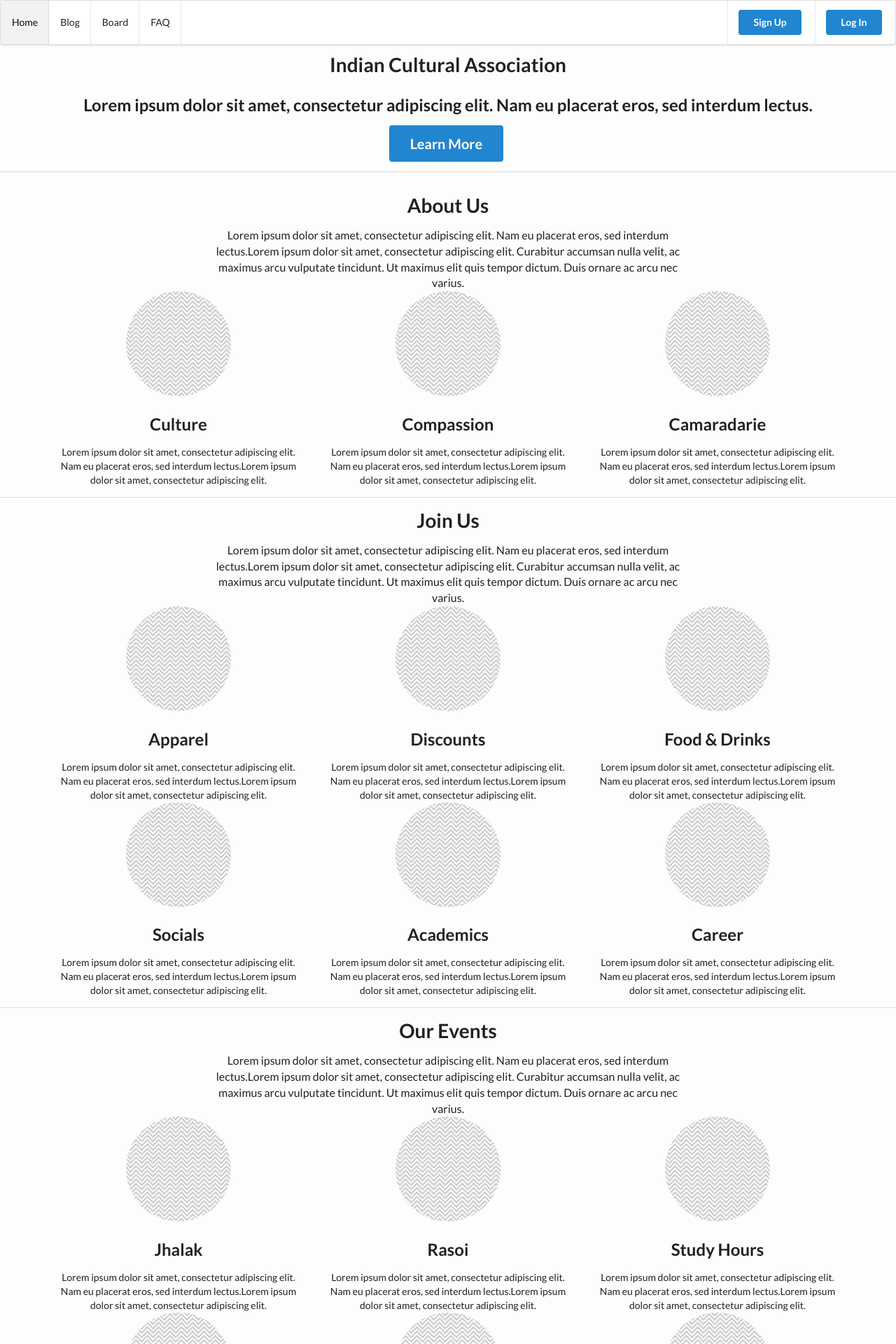
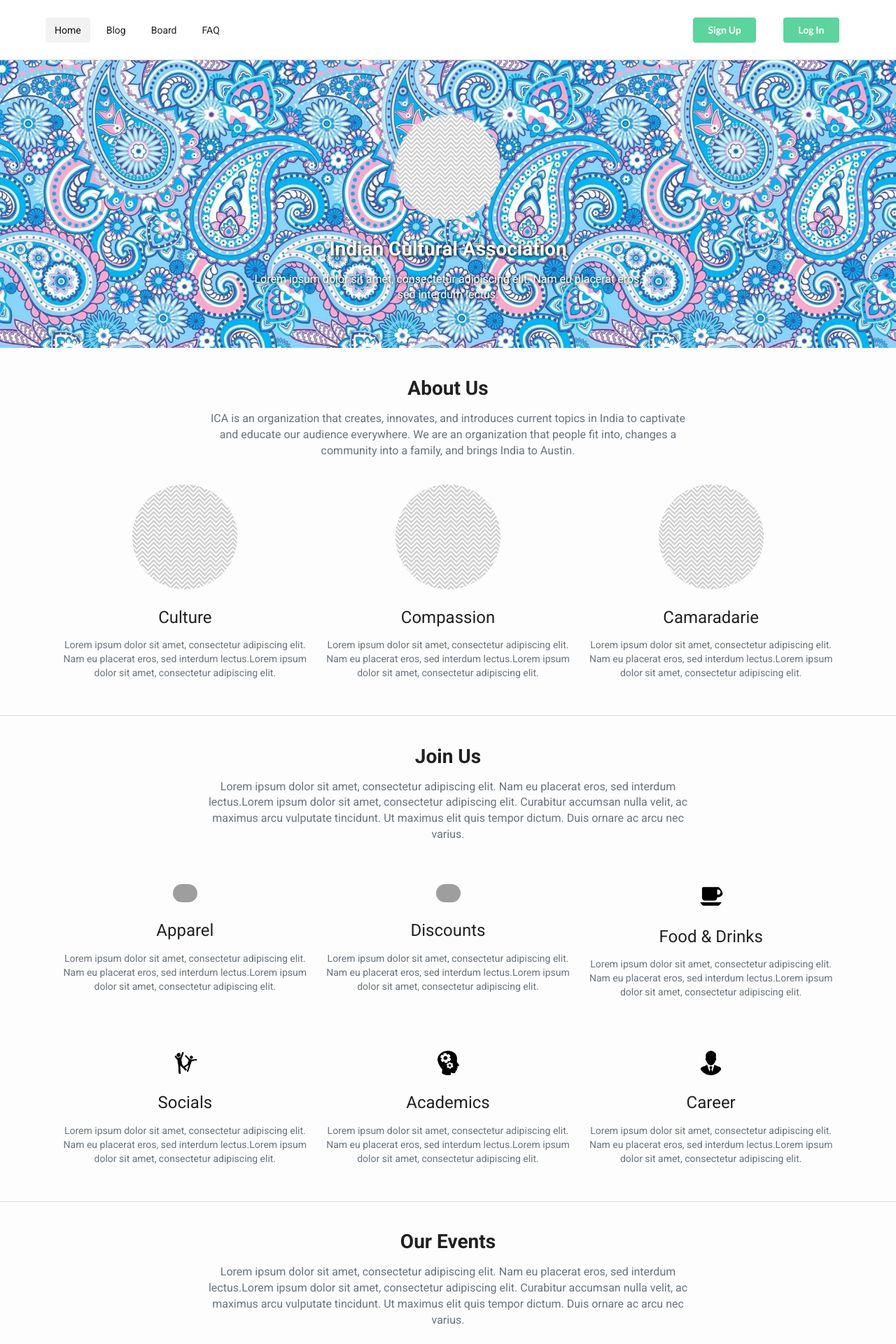
Before and after one commit to texas-ica/texas-ica.com, a Flask app: page / in a window 1280 px wide. Shown: the top 1920 px of the page at 70% size. Run offline with Flask 2, Linux system fonts and the light colour scheme; style sheets or scripts are compiled from the project's sources; some libraries are stand-ins or nearby versions; grey boxes are pictures that could not be loaded.

Commit message:
designed all website pages

```diff
--- a/ica/static/scss/_colors.scss
+++ b/ica/static/scss/_colors.scss
@@ -7,6 +7,9 @@ $medium-gray: #6A737D;
 $dark-gray: #4E4E4E;
 
 $medium-aquamarine: #5DD39E;
+$steel-blue: #348AA7;
+$vivid-cerulean: #00A8E8;
+
 $dark-aquamarine: #31A973;
-$steel-blue: #348AA7;
 $dark-steel-blue: #186680;
+$dark-vivid-cerulean: #007099;
--- a/ica/static/scss/base.scss
+++ b/ica/static/scss/base.scss
@@ -1,7 +1,20 @@
 @import 'colors';
+
+* {
+    font-family: "Roboto", sans-serif;
+}
 
 body {
     background-color: $transparent-gray;
+}
+
+a {
+    color: $vivid-cerulean;
+    transition: all 0.1s linear;
+}
+
+a:hover {
+    color: $dark-vivid-cerulean;
 }
 
 .ui.button {
@@ -14,3 +27,34 @@ body {
     background-color: $dark-aquamarine;
     color: $white;
 }
+
+.ui.primary.button {
+    background-color: $medium-aquamarine;
+    color: $white;
+    transition: all 0.1s linear;
+}
+
+.ui.primary.button:hover {
+    background-color: $dark-aquamarine;
+    color: $white;
+}
+
+#nav {
+    border-radius: 0;
+    box-shadow: none;
+    padding: 1% 5%;
+    background: $white;
+    border: 1px solid $white;
+    border-bottom: 1px solid $light-gray;
+
+    a.item {
+        border-left: none;
+        border-right: none;
+    }
+}
+
+.ui.footer {
+    padding: 2% 0%;
+    background-color: $white;
+    box-shadow: 0px 500px 0px 500px $white;
+}
--- /dev/null
+++ b/ica/static/scss/website.scss
@@ -0,0 +1,126 @@
+@import 'colors';
+
+h1, h2, h3, h4, h5 {
+    font-family: "Roboto", sans-serif;
+}
+
+.ui.header {
+    font-family: "Roboto", sans-serif;
+}
+
+#jumbotron {
+    background-image: url("../img/tapestry.jpeg");
+    background-size: cover;
+}
+
+#banner {
+    padding: 5%;
+
+    .ui.header, p {
+        color: $white;
+        text-shadow: 1px 1px 5px $black;
+    }
+}
+
+#about {
+    margin-top: 2%;
+
+    h2 {
+        font-weight: 400;
+    }
+
+    p {
+        color: $medium-gray;
+    }
+
+    .grid {
+        margin: 2% 0%;
+    }
+}
+
+#join {
+    margin-top: 2%;
+
+    h2 {
+        font-weight: 400;
+    }
+
+    p {
+        color: $medium-gray;
+    }
+
+    .row {
+        margin: 2% 0%;
+    }
+
+    .grid {
+        margin: 2% 0%;
+        margin-bottom: 0;
+    }
+}
+
+#events {
+    margin-top: 2%;
+
+    h2 {
+        font-weight: 400;
+    }
+
+    p {
+        color: $medium-gray;
+    }
+
+    .row {
+        margin: 2% 0%;
+    }
+
+    .grid {
+        margin: 2% 0%;
+        margin-bottom: 0;
+    }
+}
+
+#contact {
+    margin-top: 2%;
+
+    h2 {
+        font-weight: 400;
+    }
+
+    p {
+        color: $medium-gray;
+    }
+}
+
+#blog {
+    margin-top: 2%;
+
+    p {
+        color: $medium-gray;
+    }
+
+    .post {
+        margin: 2% 0%;
+    }
+}
+
+#board {
+    margin-top: 2%;
+
+    p {
+        color: $medium-gray;
+    }
+
+    .grid {
+        margin: 2% 0%;
+    }
+}
+
+#faq {
+    margin-top: 2%;
+
+    p {
+        margin-bottom: 2%;
+        color: $medium-gray;
+    }
+}
--- a/ica/templates/base.html
+++ b/ica/templates/base.html
@@ -6,14 +6,17 @@
     <!-- Semantic UI CSS -->
     <link rel="stylesheet" type="text/css" href="https://cdnjs.cloudflare.com/ajax/libs/semantic-ui/2.2.10/semantic.min.css">
 
+    <!-- Google Fonts -->
+    <link href="https://fonts.googleapis.com/css?family=Roboto:300,400,700" rel="stylesheet">
+
     <!-- Custom CSS -->
     <link rel="stylesheet" type="text/css" href="{{ url_for('static', filename='css/base.css') }}">
     {% block css %}{% endblock %}
 </head>
 <body>
     <!-- Navigation -->
-    <div class="ui center aligned">
-        <div class="ui stackable menu">
+    <div id="jumbotron" class="ui vertical center aligned">
+        <div id="nav" class="ui secondary stackable menu">
             {% block nav_home %}<a class="item" href="{{ url_for('website.index') }}">Home</a>{% endblock %}
             {% block nav_blog %}<a class="item" href="{{ url_for('website.blog') }}">Blog</a>{% endblock %}
             {% block nav_board %}<a class="item" href="{{ url_for('website.board') }}">Board</a>{% endblock %}
@@ -58,8 +61,7 @@
     <!-- Footer -->
     <div class="ui footer">
         <div class="ui center aligned text container">
-            <p>(c) 2017 Indian Cultural Association<br>
-            Designed &amp; Developed by Shrey Desai</p>
+            <p>© 2017 Indian Cultural Association<br>Designed &amp; Developed by <a href="https://linkedin.com/in/shreydesai">Shrey Desai</a></p>
         </div>
     </div>
 
--- a/ica/templates/website/index.html
+++ b/ica/templates/website/index.html
@@ -5,79 +5,64 @@
 {% block nav_home %}<a class="active item">Home</a>{% endblock %}
 
 {% block header %}
-<div class="ui center aligned container">
+<div id="banner" class="ui center aligned text container">
+    <img id="logo" class="ui small circular centered image" src="{{ url_for('static', filename='img/filler.jpg') }}">
     <h1 class="ui header">Indian Cultural Association</h1>
-    <h2>Lorem ipsum dolor sit amet, consectetur adipiscing elit. Nam eu placerat eros, sed interdum lectus.</h2>
-    <div class="ui huge primary button">
-        Learn More
-    </div>
+    <p>Lorem ipsum dolor sit amet, consectetur adipiscing elit. Nam eu placerat eros, sed interdum lectus.</p>
 </div>
 {% endblock %}
 
 {% block content %}
-<div class="ui divider"></div>
-
-<div class="ui vertical segment">
+<div id="about" class="ui vertical segment">
     <div class="ui container">
-        {{ render_header('About Us', 'Lorem ipsum dolor sit amet, consectetur adipiscing elit. Nam eu placerat eros, sed interdum lectus.Lorem ipsum dolor sit amet, consectetur adipiscing elit. Curabitur accumsan nulla velit, ac maximus arcu vulputate tincidunt. Ut maximus elit quis tempor dictum. Duis ornare ac arcu nec varius.') }}
-
+        {{ render_header('About Us', 'ICA is an organization that creates, innovates, and introduces current topics in India to captivate and educate our audience everywhere. We are an organization that people fit into, changes a community into a family, and brings India to Austin.') }}
         <div class="ui center aligned stackable three column grid">
             <div class="row">
                 {{ render_about('Culture', 'Lorem ipsum dolor sit amet, consectetur adipiscing elit. Nam eu placerat eros, sed interdum lectus.Lorem ipsum dolor sit amet, consectetur adipiscing elit.', 'img/filler.jpg') }}
-
                 {{ render_about ('Compassion', 'Lorem ipsum dolor sit amet, consectetur adipiscing elit. Nam eu placerat eros, sed interdum lectus.Lorem ipsum dolor sit amet, consectetur adipiscing elit.', 'img/filler.jpg') }}
-
                 {{ render_about('Camaradarie', 'Lorem ipsum dolor sit amet, consectetur adipiscing elit. Nam eu placerat eros, sed interdum lectus.Lorem ipsum dolor sit amet, consectetur adipiscing elit.', 'img/filler.jpg') }}
             </div>
         </div>
     </div>
 </div>
 
-<div class="ui vertical segment">
+<div id="join" class="ui vertical segment">
     <div class="ui container">
         {{ render_header('Join Us', 'Lorem ipsum dolor sit amet, consectetur adipiscing elit. Nam eu placerat eros, sed interdum lectus.Lorem ipsum dolor sit amet, consectetur adipiscing elit. Curabitur accumsan nulla velit, ac maximus arcu vulputate tincidunt. Ut maximus elit quis tempor dictum. Duis ornare ac arcu nec varius.') }}
-
         <div class="ui center aligned stackable three column grid">
             <div class="row">
-                {{ render_join('Apparel', 'Lorem ipsum dolor sit amet, consectetur adipiscing elit. Nam eu placerat eros, sed interdum lectus.Lorem ipsum dolor sit amet, consectetur adipiscing elit.', 'img/filler.jpg') }}
-
-                {{ render_join('Discounts', 'Lorem ipsum dolor sit amet, consectetur adipiscing elit. Nam eu placerat eros, sed interdum lectus.Lorem ipsum dolor sit amet, consectetur adipiscing elit.', 'img/filler.jpg') }}
-
-                {{ render_join('Food & Drinks', 'Lorem ipsum dolor sit amet, consectetur adipiscing elit. Nam eu placerat eros, sed interdum lectus.Lorem ipsum dolor sit amet, consectetur adipiscing elit.', 'img/filler.jpg') }}
-
-                {{ render_join('Socials', 'Lorem ipsum dolor sit amet, consectetur adipiscing elit. Nam eu placerat eros, sed interdum lectus.Lorem ipsum dolor sit amet, consectetur adipiscing elit.', 'img/filler.jpg') }}
-
-                {{ render_join('Academics', 'Lorem ipsum dolor sit amet, consectetur adipiscing elit. Nam eu placerat eros, sed interdum lectus.Lorem ipsum dolor sit amet, consectetur adipiscing elit.', 'img/filler.jpg') }}
-
-                {{ render_join('Career', 'Lorem ipsum dolor sit amet, consectetur adipiscing elit. Nam eu placerat eros, sed interdum lectus.Lorem ipsum dolor sit amet, consectetur adipiscing elit.', 'img/filler.jpg') }}
+                {{ render_join('Apparel', 'Lorem ipsum dolor sit amet, consectetur adipiscing elit. Nam eu placerat eros, sed interdum lectus.Lorem ipsum dolor sit amet, consectetur adipiscing elit.', 'img/shirt.png') }}
+                {{ render_join('Discounts', 'Lorem ipsum dolor sit amet, consectetur adipiscing elit. Nam eu placerat eros, sed interdum lectus.Lorem ipsum dolor sit amet, consectetur adipiscing elit.', 'img/coin.png') }}
+                {{ render_join('Food & Drinks', 'Lorem ipsum dolor sit amet, consectetur adipiscing elit. Nam eu placerat eros, sed interdum lectus.Lorem ipsum dolor sit amet, consectetur adipiscing elit.', 'img/coffee.png') }}
+            </div>
+            <div class="row">
+                {{ render_join('Socials', 'Lorem ipsum dolor sit amet, consectetur adipiscing elit. Nam eu placerat eros, sed interdum lectus.Lorem ipsum dolor sit amet, consectetur adipiscing elit.', 'img/friends.png') }}
+                {{ render_join('Academics', 'Lorem ipsum dolor sit amet, consectetur adipiscing elit. Nam eu placerat eros, sed interdum lectus.Lorem ipsum dolor sit amet, consectetur adipiscing elit.', 'img/gears.png') }}
+                {{ render_join('Career', 'Lorem ipsum dolor sit amet, consectetur adipiscing elit. Nam eu placerat eros, sed interdum lectus.Lorem ipsum dolor sit amet, consectetur adipiscing elit.', 'img/work.png') }}
             </div>
         </div>
     </div>
 </div>
 
-<div class="ui vertical segment">
+<div id="events" class="ui vertical segment">
     <div class="ui container">
         {{ render_header('Our Events', 'Lorem ipsum dolor sit amet, consectetur adipiscing elit. Nam eu placerat eros, sed interdum lectus.Lorem ipsum dolor sit amet, consectetur adipiscing elit. Curabitur accumsan nulla velit, ac maximus arcu vulputate tincidunt. Ut maximus elit quis tempor dictum. Duis ornare ac arcu nec varius.') }}
-
         <div class="ui center aligned stackable three column grid">
             <div class="row">
                 {{ render_event('Jhalak', 'Lorem ipsum dolor sit amet, consectetur adipiscing elit. Nam eu placerat eros, sed interdum lectus.Lorem ipsum dolor sit amet, consectetur adipiscing elit.', 'img/filler.jpg') }}
-
                 {{ render_event('Rasoi', 'Lorem ipsum dolor sit amet, consectetur adipiscing elit. Nam eu placerat eros, sed interdum lectus.Lorem ipsum dolor sit amet, consectetur adipiscing elit.', 'img/filler.jpg') }}
-
                 {{ render_event('Study Hours', 'Lorem ipsum dolor sit amet, consectetur adipiscing elit. Nam eu placerat eros, sed interdum lectus.Lorem ipsum dolor sit amet, consectetur adipiscing elit.', 'img/filler.jpg') }}
-
+            </div>
+            <div class="row">
                 {{ render_event('Trivia Night', 'Lorem ipsum dolor sit amet, consectetur adipiscing elit. Nam eu placerat eros, sed interdum lectus.Lorem ipsum dolor sit amet, consectetur adipiscing elit.', 'img/filler.jpg') }}
-
                 {{ render_event('Bollywood Movie Night', 'Lorem ipsum dolor sit amet, consectetur adipiscing elit. Nam eu placerat eros, sed interdum lectus.Lorem ipsum dolor sit amet, consectetur adipiscing elit.', 'img/filler.jpg') }}
-
                 {{ render_event('Game Day', 'Lorem ipsum dolor sit amet, consectetur adipiscing elit. Nam eu placerat eros, sed interdum lectus.Lorem ipsum dolor sit amet, consectetur adipiscing elit.', 'img/filler.jpg') }}
             </div>
         </div>
     </div>
 </div>
 
-<div class="ui vertical segment">
+<div id="contact" class="ui vertical segment">
     <div class="ui container">
         <div class="ui center aligned text container">
             <h1>Contact Us</h1>
--- a/ica/templates/website/layout.html
+++ b/ica/templates/website/layout.html
@@ -1,4 +1,8 @@
 {% extends "base.html" %}
+
+{% block css %}
+<link rel="stylesheet" type="text/css" href="{{ url_for('static', filename='css/website.css') }}">
+{% endblock %}
 
 {% block app %}
 {% block content %}{% endblock %}
--- a/ica/templates/website/macros.html
+++ b/ica/templates/website/macros.html
@@ -15,7 +15,7 @@
 
 {% macro render_join(name, text, path) %}
 <div class="column">
-    <img class="ui centered small circular image" src="{{ url_for('static', filename=path) }}">
+    <img class="ui centered mini circular image" src="{{ url_for('static', filename=path) }}">
     <h2>{{ name }}</h2>
     <p>{{ text }}</p>
 </div>
```
Also changed, not shown: ica/static/scss/management.scss (+6 -2 lines), ica/static/scss/social.scss (+17 -2 lines), ica/templates/website/blog.html (+16 -11 lines), ica/templates/website/board.html (+3 -8 lines), ica/templates/website/faq.html (+3 -10 lines), ica/static/img/banner.jpg (added), ica/static/img/lights.jpg (added), ica/static/img/tapestry.jpeg (added).
